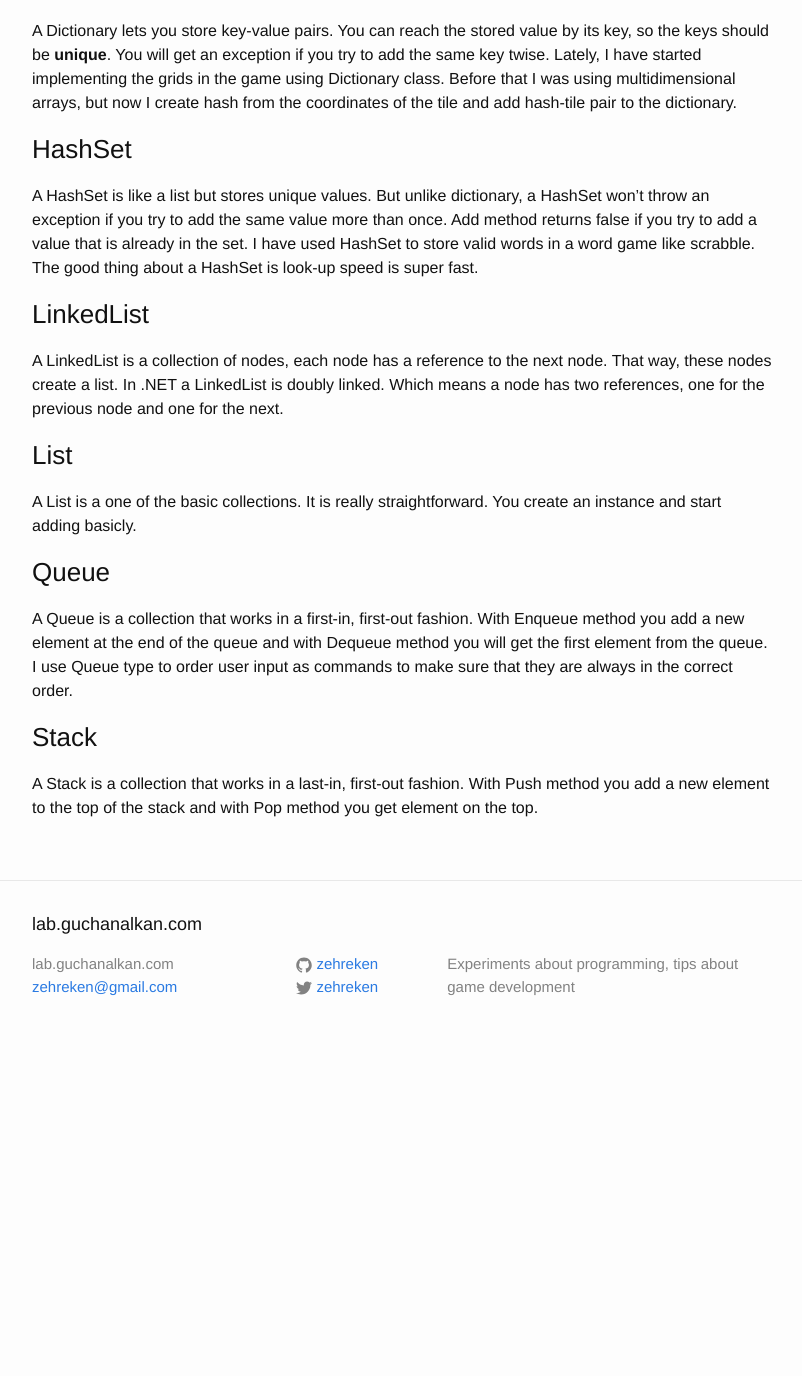
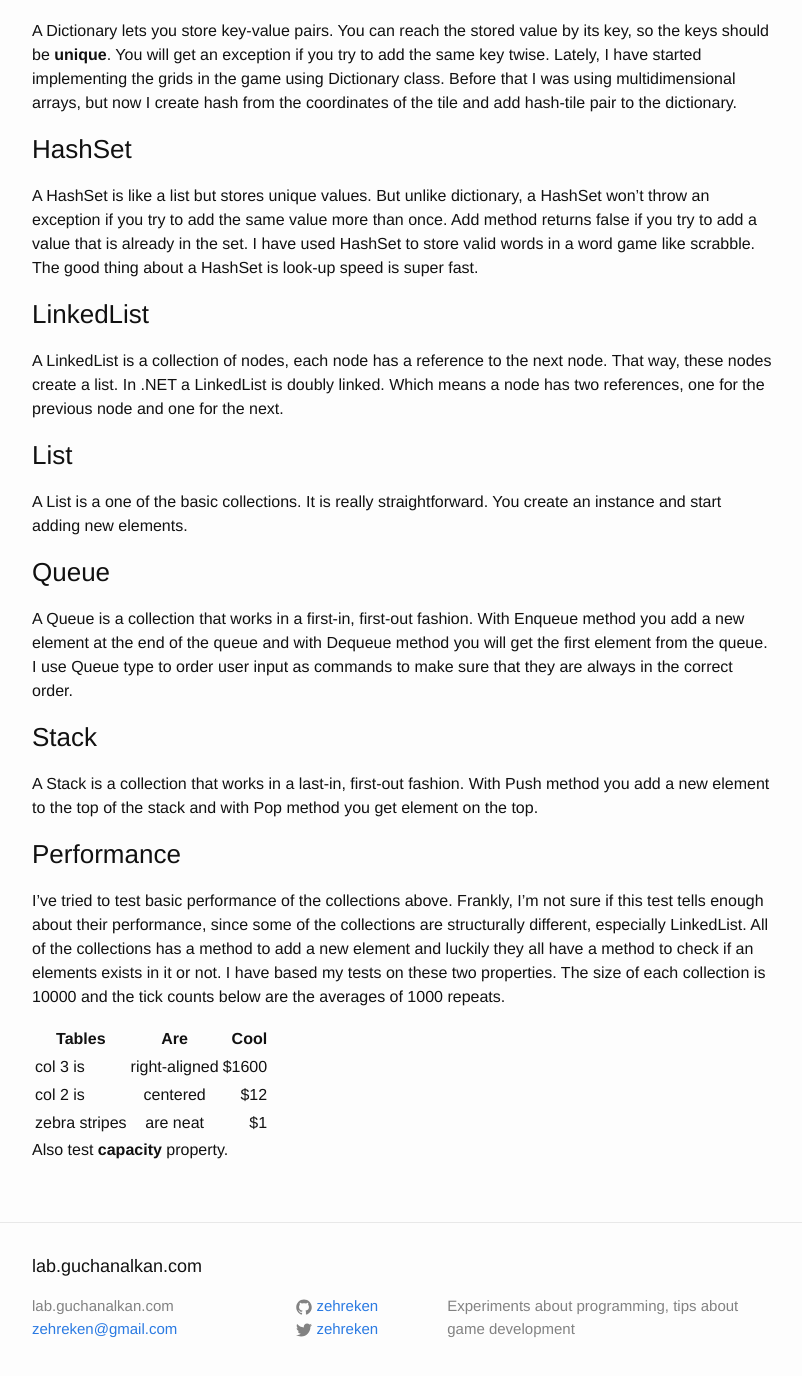
Before and after one commit to zehreken/zehreken.github.io, a Jekyll site: the page built from _posts/2018-11-22-collections-in-dotnet.markdown, in a window 1280 px wide and 1400 px high, scrolled down 409 px. Shown: the top 1376 px of the window, without its empty margins (238-1040 px from the left). Built offline with Jekyll 4.4.1, drawn with Linux system fonts in a browser that asks for light colours; before the commit the page ends 1467 px from its top, so only the background shows below that.

Commit message:
Update post

```diff
--- a/_posts/2018-11-22-collections-in-dotnet.markdown
+++ b/_posts/2018-11-22-collections-in-dotnet.markdown
@@ -16,9 +16,29 @@ A HashSet is like a list but stores unique values. But unlike dictionary, a Hash
 ### LinkedList
 A LinkedList is a collection of nodes, each node has a reference to the next node. That way, these nodes create a list. In .NET a LinkedList is doubly linked. Which means a node has two references, one for the previous node and one for the next.
 ### List
-A List is a one of the basic collections. It is really straightforward. You create an instance and start adding basicly.
+A List is a one of the basic collections. It is really straightforward. You create an instance and start adding new elements.
 ### Queue
 A Queue is a collection that works in a first-in, first-out fashion. With Enqueue method you add a new element at the end of the queue and with Dequeue method you will get the first element from the queue.
 I use Queue type to order user input as commands to make sure that they are always in the correct order.
 ### Stack
 A Stack is a collection that works in a last-in, first-out fashion. With Push method you add a new element to the top of the stack and with Pop method you get element on the top.
+
+### Performance
+I've tried to test basic performance of the collections above. Frankly, I'm not sure if this test tells enough about their performance, since some of the collections are structurally different, especially LinkedList.
+All of the collections has a method to add a new element and luckily they all have a method to check if an elements exists in it or not.
+I have based my tests on these two properties.
+The size of each collection is 10000 and the tick counts below are the averages of 1000 repeats.
+
+| Tables        | Are           | Cool  |
+| ------------- |:-------------:| -----:|
+| col 3 is      | right-aligned | $1600 |
+| col 2 is      | centered      |   $12 |
+| zebra stripes | are neat      |    $1 |
+
+
+
+
+
+
+
+Also test **capacity** property.
```
